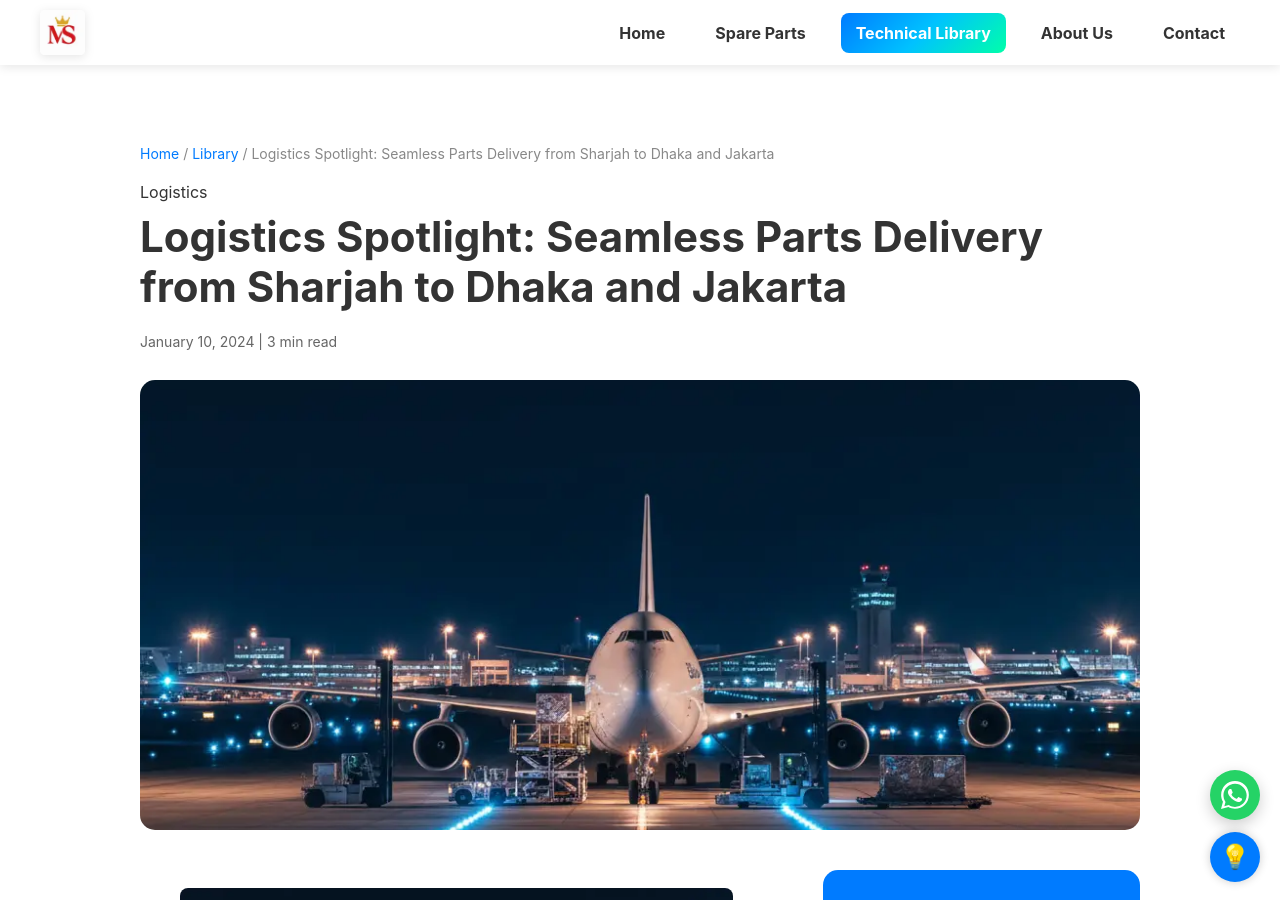
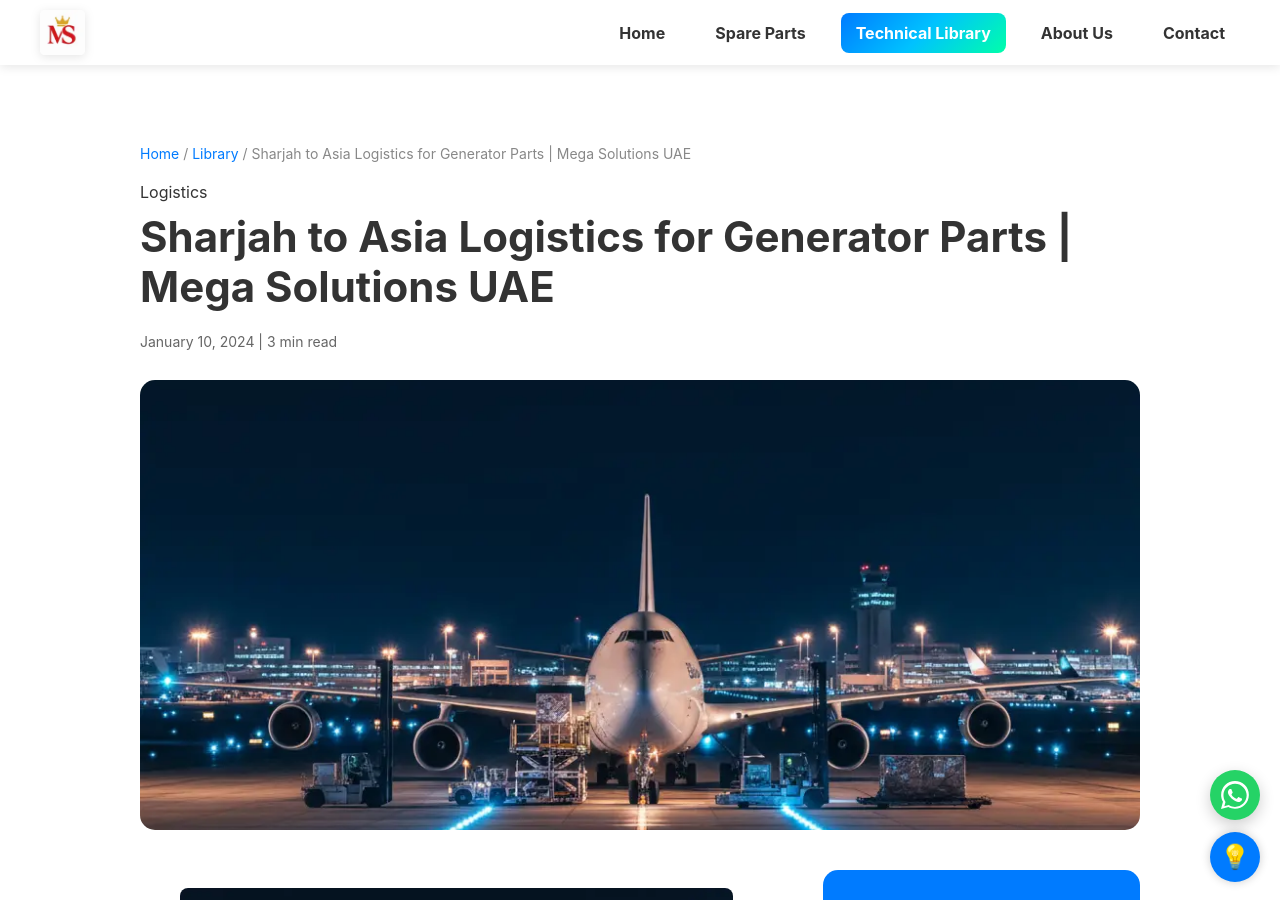
Before and after one commit to Khisal786/Mega-Solutions-UAE, a Jekyll site: the page built from _posts/2024-01-10-logistics-spotlight-sharjah-to-asia.md, in a window 1280 px wide and 900 px high. Built offline with Jekyll 4.4.1, drawn with Linux system fonts in a browser that asks for light colours.

Commit message:
Update logistics post title and content

```diff
--- a/_posts/2024-01-10-logistics-spotlight-sharjah-to-asia.md
+++ b/_posts/2024-01-10-logistics-spotlight-sharjah-to-asia.md
@@ -1,6 +1,6 @@
 ---
 layout: post
-title: "Logistics Spotlight: Seamless Parts Delivery from Sharjah to Dhaka and Jakarta"
+title: "Sharjah to Asia Logistics for Generator Parts | Mega Solutions UAE"
 date: 2024-01-10
 image: /assets/images/blog/global-logistics-sharjah-to-asia-jenbacher-parts.webp
 alt: "Air freight logistics from Sharjah UAE hub, delivering Jenbacher engine components to Bangladesh and Indonesia."
```
